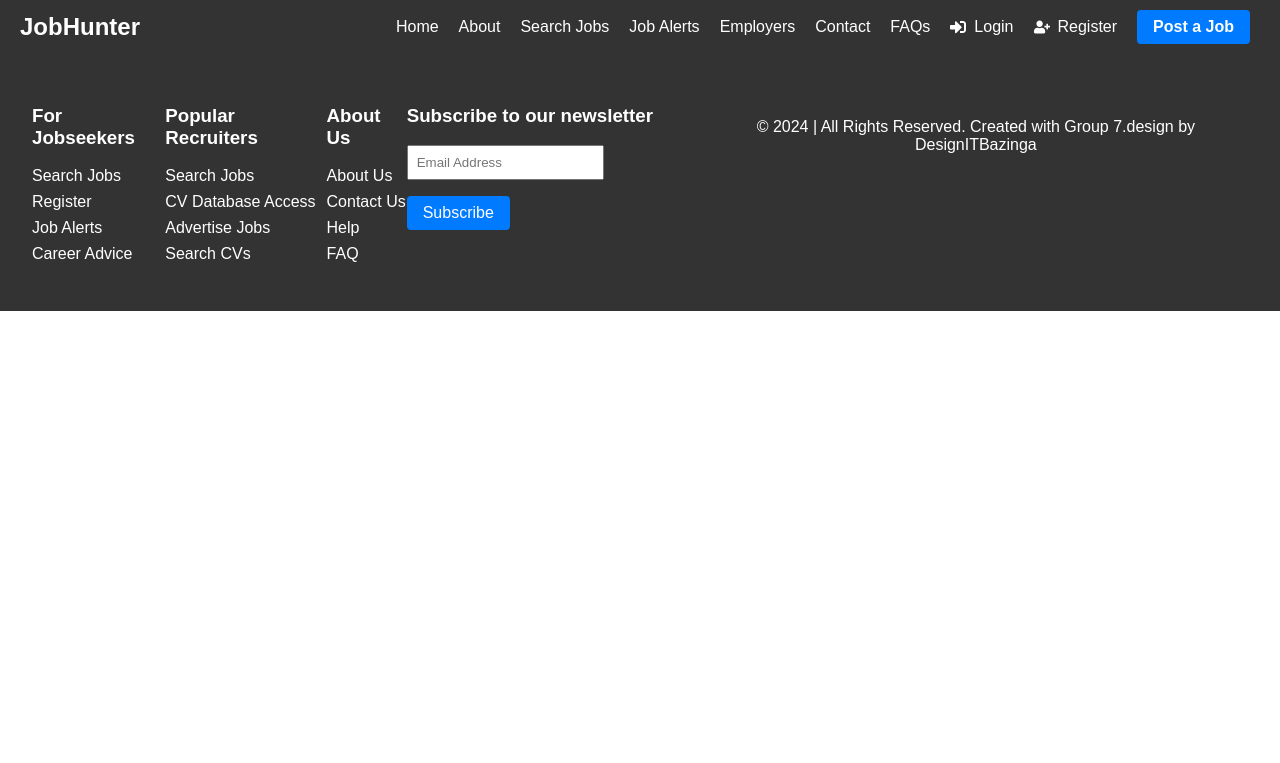
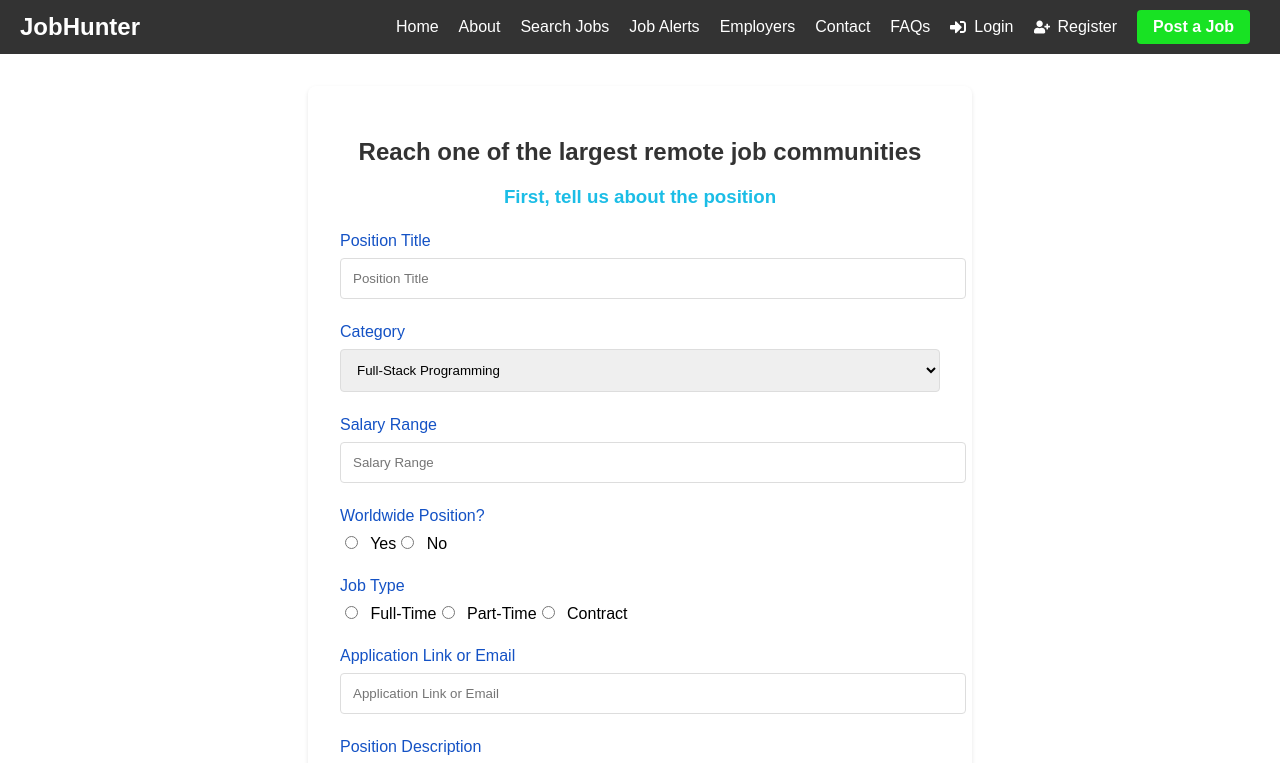
Before and after one commit to SE-LAPS/Fully-Functional-Job-Portal-System-FrontEnd, a React (Create React App) app: page /post-job in a window 1280 px wide. Shown: the top 763 px of the page. Built offline with nearby package versions, Linux system fonts and the light colour scheme.

Commit message:
Create Post a job page

```diff
--- a/src/App.js
+++ b/src/App.js
@@ -1,4 +1,3 @@
-// src/App.js
 import React from 'react';
 import { BrowserRouter as Router, Routes, Route } from 'react-router-dom';
 import Header from './components/Header';
@@ -15,7 +14,8 @@ import ForgotPassword from './pages/ForgotPassword';
 import JobDetails from './pages/JobDetails';
 import About from './pages/About';
 import Contact from './pages/Contact';
-import Faqs from './pages/Faqs'; // Import the Faqs component
+import Faqs from './pages/Faqs';
+import PostJobForm from './components/PostJobForm'; // Import the PostJobForm component
 import '@fortawesome/fontawesome-free/css/all.min.css';
 import './styles.css';
 
@@ -41,7 +41,8 @@ const App = () => {
           <Route path="/job_details" element={<JobDetails />} />
           <Route path="/about" element={<About />} />
           <Route path="/contact" element={<Contact />} />
-          <Route path="/faqs" element={<Faqs />} /> {/* Add route for FAQ */}
+          <Route path="/faqs" element={<Faqs />} />
+          <Route path="/post-job" element={<PostJobForm />} /> {/* Add route for Job Posting Form */}
         </Routes>
         <Footer />
       </div>
--- a/src/components/Header.js
+++ b/src/components/Header.js
@@ -1,4 +1,3 @@
-// src/components/Header.js
 import React from 'react';
 import { Link } from 'react-router-dom';
 import { FaSignInAlt, FaUserPlus } from 'react-icons/fa';
--- /dev/null
+++ b/src/components/PostJobForm.js
@@ -0,0 +1,83 @@
+import React from 'react';
+
+const PostJobForm = () => {
+  return (
+    <div className="post-job-form-container">
+      <h2>Reach one of the largest remote job communities</h2>
+      <h3>First, tell us about the position</h3>
+      <form>
+        <div>
+          <label>Position Title</label>
+          <input type="text" placeholder="Position Title" required />
+        </div>
+        <div>
+          <label>Category</label>
+          <select>
+            <option value="Full-Stack Programming">Full-Stack Programming</option>
+            <option value="Front-End Programming">Front-End Programming</option>
+            <option value="Back-End Programming">Back-End Programming</option>
+            <option value="DevOps and Sysadmin">DevOps and Sysadmin</option>
+            <option value="UI/UX Engineer">UI/UX Engineer</option>
+            <option value="Business Analysis">Business Analysis</option>
+            <option value="Quality Assurance Engineer">Quality Assurance Engineer</option>
+            <option value="Intern Software Engineer">Intern Software Engineer</option>
+            <option value="All Other">All Other</option>
+            {/* Add more categories as needed */}
+          </select>
+        </div>
+        <div>
+          <label>Salary Range</label>
+          <input type="text" placeholder="Salary Range" />
+        </div>
+        <div>
+          <label>Worldwide Position?</label>
+          <input type="radio" name="worldwide" value="Yes" /> Yes
+          <input type="radio" name="worldwide" value="No" /> No
+        </div>
+        <div>
+          <label>Job Type</label>
+          <input type="radio" name="jobType" value="Full-Time" /> Full-Time
+          <input type="radio" name="jobType" value="Part-Time" /> Part-Time
+          <input type="radio" name="jobType" value="Contract" /> Contract
+        </div>
+        <div>
+          <label>Application Link or Email</label>
+          <input type="text" placeholder="Application Link or Email" required />
+        </div>
+        <div>
+          <label>Position Description</label>
+          <textarea placeholder="Describe the job position here"></textarea>
+        </div>
+        <center><h3>Second, tell us about your company</h3></center>
+        <div>
+          <label>Company Name</label>
+          <input type="text" placeholder="Company Name" required />
+        </div>
+        <div>
+          <label>Company Website</label>
+          <input type="text" placeholder="Company Website" />
+        </div>
+        <div>
+          <label>Email Address</label>
+          <input type="email" placeholder="Email Address" required />
+        </div>
+        <div>
+          <label>Company Logo</label>
+          <input type="file" accept="image/*" />
+        </div>
+        <div>
+          <label>Company Description</label>
+          <textarea placeholder="Describe your company here"></textarea>
+        </div>
+        <center><h3>Finally, confirm and pay</h3></center>
+        <div>
+          <center><input type="checkbox" name="jobType" value="Full-Time" /> Feature this position for $30</center>
+          <center><p>Featured positions will appear on top of the list Preview</p></center>
+        </div>
+        <button type="submit">Proceed to Payment</button>
+      </form>
+    </div>
+  );
+};
+
+export default PostJobForm;
--- a/src/styles.css
+++ b/src/styles.css
@@ -46,7 +46,6 @@ body {
     color: #fff;
     text-decoration: none;
     margin-left: 0.5rem;
-    /* Reduce space between buttons */
     font-size: 1rem;
 }
 
@@ -60,7 +59,7 @@ body {
 }
 .post-job-btn {
     background-color: #007bff;
-    color: #fff;
+    color: #4af017;
     padding: 8px 16px;
     border-radius: 4px;
     text-decoration: none;
@@ -70,6 +69,83 @@ body {
 
 .post-job-btn:hover {
     background-color: #0056b3;
+}
+
+.header .post-job-btn {
+    background-color: rgb(24, 226, 35);
+    color: #007bff;
+    padding: 0.5rem 1rem;
+    border-radius: 4px;
+    margin-left: 1rem;
+}
+
+/* Form container */
+.post-job-form-container {
+    background-color: white;
+    margin: 2rem auto;
+    padding: 2rem;
+    border-radius: 8px;
+    box-shadow: 0 2px 4px rgba(0, 0, 0, 0.1);
+    max-width: 600px;
+}
+
+.post-job-form-container h3 {
+    margin-bottom: 1.5rem;
+    color: #1bbde6;
+    text-align: center;
+}
+
+.post-job-form-container form div {
+    margin-bottom: 1.5rem;
+}
+
+.post-job-form-container label {
+    display: block;
+    margin-bottom: 0.5rem;
+    color: #1452c5;
+}
+
+.post-job-form-container input,
+.post-job-form-container select,
+.post-job-form-container textarea {
+    width: 100%;
+    padding: 0.75rem;
+    border: 1px solid #ddd;
+    border-radius: 4px;
+}
+
+.post-job-form-container input[type="radio"],
+.post-job-form-container input[type="checkbox"] {
+    width: auto;
+    margin-right: 0.5rem;
+}
+
+.post-job-form-container textarea {
+    height: 100px;
+}
+
+.post-job-form-container button {
+    background-color: #007bff;
+    color: rgb(70, 253, 46);
+    padding: 0.75rem 1.5rem;
+    border: none;
+    border-radius: 4px;
+    cursor: pointer;
+    width: 60%;
+    font-size: 1rem;
+    display: block;
+    margin: 0 auto; /*button alignment center*/
+}
+
+.post-job-form-container button:hover {
+    background-color: #0056b3;
+}
+
+/* Responsive design */
+@media (max-width: 768px) {
+    .post-job-form-container {
+        padding: 1rem;
+    }
 }
 
 /* Login Page Styles */
```
